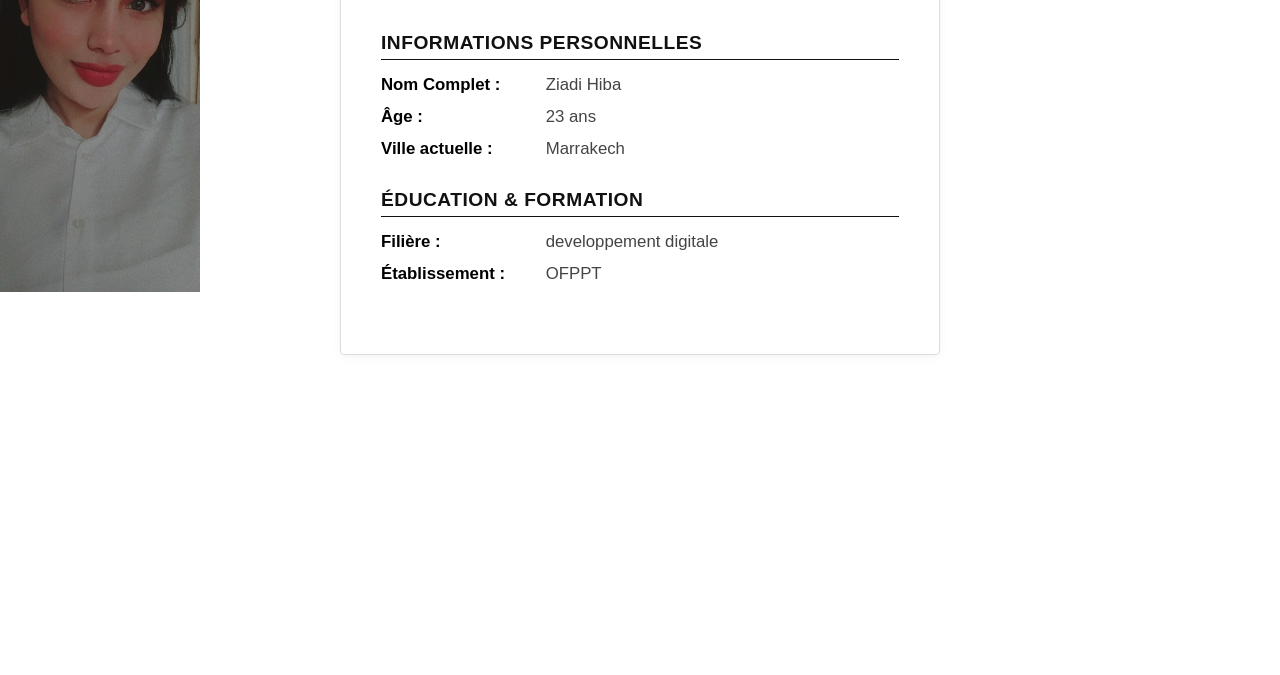
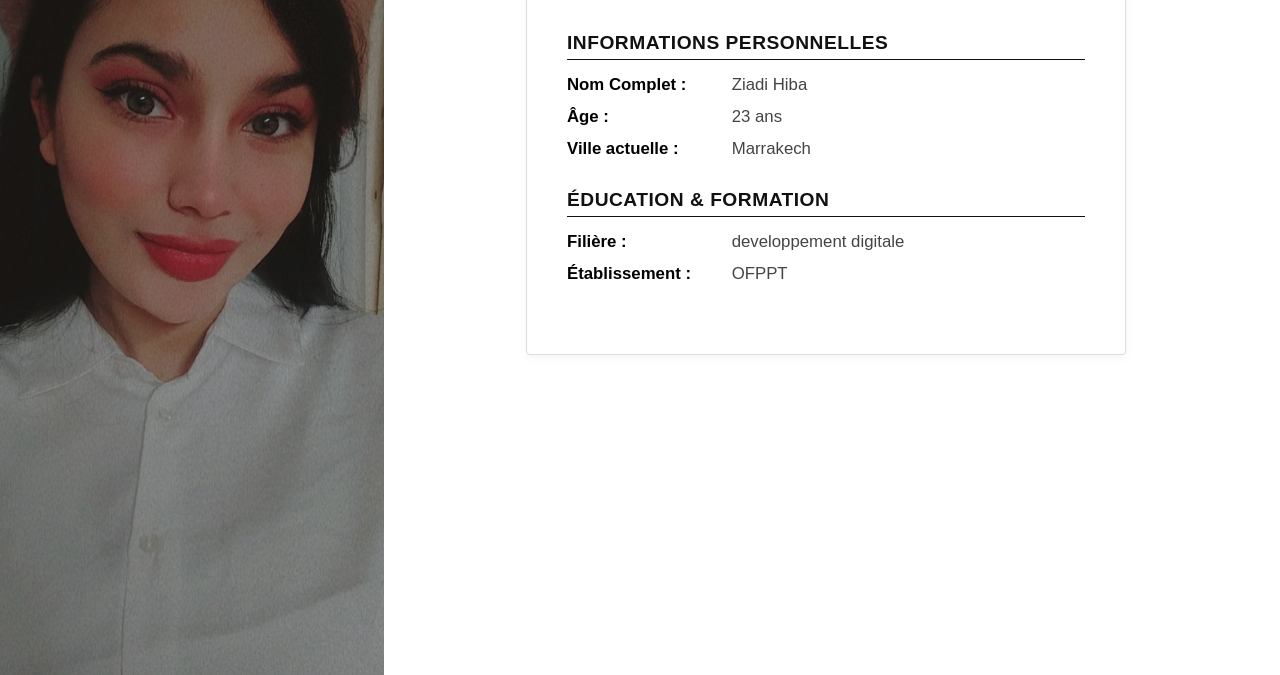
Before and after one commit to hibatia2002-eng/first-portfolio, a plain HTML site: page about.html in a window 1280 px wide. Shown: the part 125-800 px from the top of the page. Drawn offline with Linux system fonts and the light colour scheme.

Commit message:
Add files via upload

```diff
--- a/about.html
+++ b/about.html
@@ -18,7 +18,7 @@
             align-items: center;
             /* min-height: 100vh; */
             background-image: url('me.jpeg') ;
-            background-size: 200px;
+            background-size: 30%;
             background-repeat: no-repeat;
             background-attachment: fixed;
             position: relative;
@@ -42,6 +42,7 @@
             background: #ffffff;
             border: 1px solid #dcdcdc;
             padding: 40px;
+            margin-left: 30%;
             border-radius: 4px;
             width: 100%;
             max-width: 600px;
```
